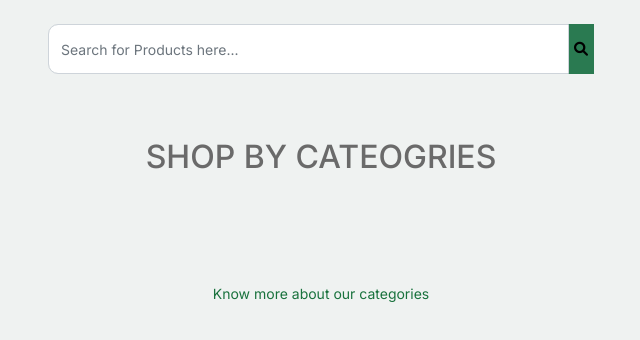
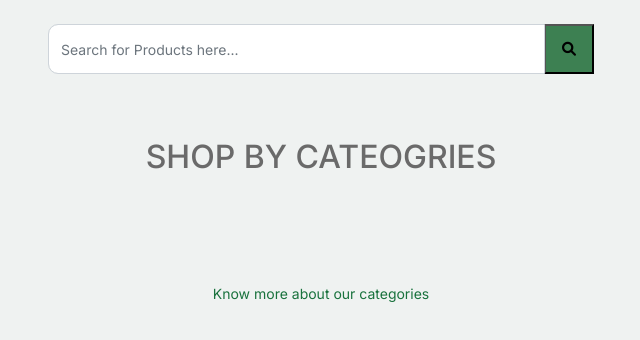
Before and after one commit to nandu44-code/first_project, a Django app: template furnics/templates/home/shop.html in a window 1280 px wide. Shown: the part 84-424 px from the top of the page, without its empty margins (319-959 px from the left). Run offline with Django 4.2, Linux system fonts and the light colour scheme; the template is opened without the code that fills it, so the values that code supplies are empty.

Commit message:
search button design altered

```diff
--- a/furnics/templates/home/shop.html
+++ b/furnics/templates/home/shop.html
@@ -12,10 +12,10 @@
 		<div class="row d-flex justify-content-center">
 			<div class="col-md-6">
 				<div class="input-group mb-3">
-					<input type="text" class="form-control" placeholder="Search for Products here..."
+					<input type="text" class="form-control" class="fas fa-search" placeholder="Search for Products here..."
 						aria-label="Search" aria-describedby="search-button" name="q">
 					<div class="input-group-append d-flex justify-content-center">
-						<button style="border: chartreuse; background-color:rgb(42, 122, 81);" class="fas fa-search"
+						<button style="background-color:rgb(61, 128, 82); width:50px;" class="fas fa-search"
 							type="submit" id="search-button"></button>
 					</div>
 				</div>
```
